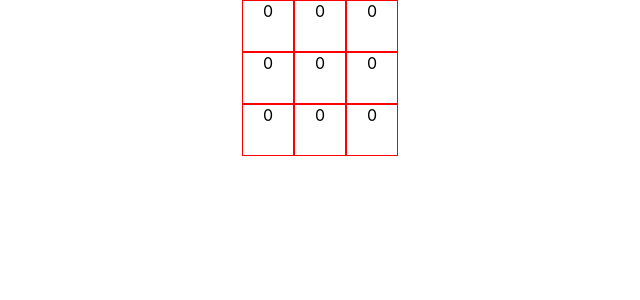
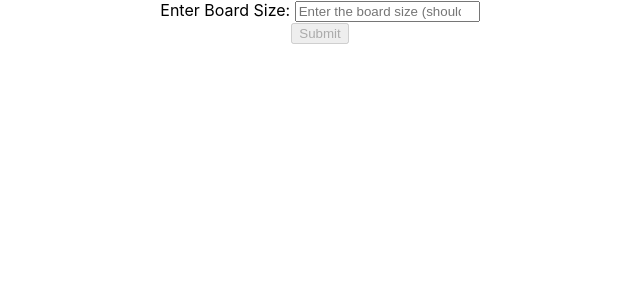
Before and after one commit to haquezameer/tic-tac-toe, a React (Create React App) app: page / in a window 1280 px wide. Shown: the top 300 px of the page, without its empty margins (320-960 px from the left). Built offline with nearby package versions, Linux system fonts and the light colour scheme.

Commit message:
[BOARD-SIZE] Add board size input with validations

```diff
--- a/src/App.js
+++ b/src/App.js
@@ -12,7 +12,10 @@ class App extends Component {
       [0,0,0],
     ],
     curPlayer: 0,
-    winner: ''
+    winner: '',
+    boardSize: 0,
+    startGame: false,
+    err: ''
   };
 
   checkRows = () => {
@@ -148,6 +151,36 @@ class App extends Component {
     });
   }
 
+  handleBoardSizeChange = (e) => {
+    const value = e.target.value;
+    let err = '';
+
+    if(value < 3 || value%2 === 0) {
+      err = value < 3 ? 'Board size must be greater than 3!' : 'Board size must be odd';
+    }
+
+    this.setState({
+      boardSize: value,
+      err
+    })
+  }
+
+  handleGameStart = (e) => {
+    e.preventDefault();
+    const boardSize = this.state.boardSize;
+    this.setState({
+      startGame: true
+    })
+  }
+
+  isGameStartAllowed = () => {
+    const boardSize = this.state.boardSize;
+
+    if(boardSize >=3 && (boardSize%2)!== 0)
+      return false;
+    return true;
+  }
+
   render() {
     const winner = this.state.winner;
 
@@ -159,7 +192,15 @@ class App extends Component {
 
     return (
       <div className="App">
-        <Board curGameState={this.state.curGameState} handleBoxClick={(selectedRowIndex,selectedItemIndex) => this.handleBoxClick(selectedRowIndex,selectedItemIndex)} />
+        <form onChange={this.handleBoardSizeChange} onSubmit={this.handleGameStart}>
+          <div>
+            <label>Enter Board Size: </label>
+            <input placeholder="Enter the board size (should be greater than 3 and odd)" type="number" />
+            {this.state.err && <div>{this.state.err}</div>}
+          </div>
+          <button type="submit" disabled={this.isGameStartAllowed()}>Submit</button>
+        </form>
+        {this.state.startGame && <Board curGameState={this.state.curGameState} handleBoxClick={(selectedRowIndex,selectedItemIndex) => this.handleBoxClick(selectedRowIndex,selectedItemIndex)} />}
       </div>
     );
   }
```
